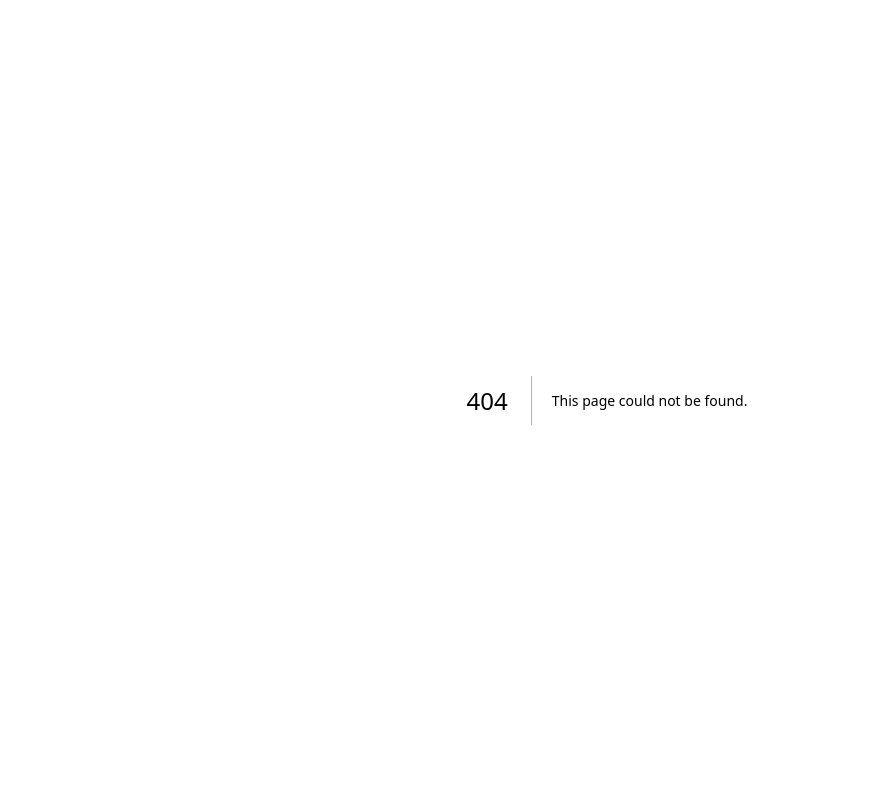
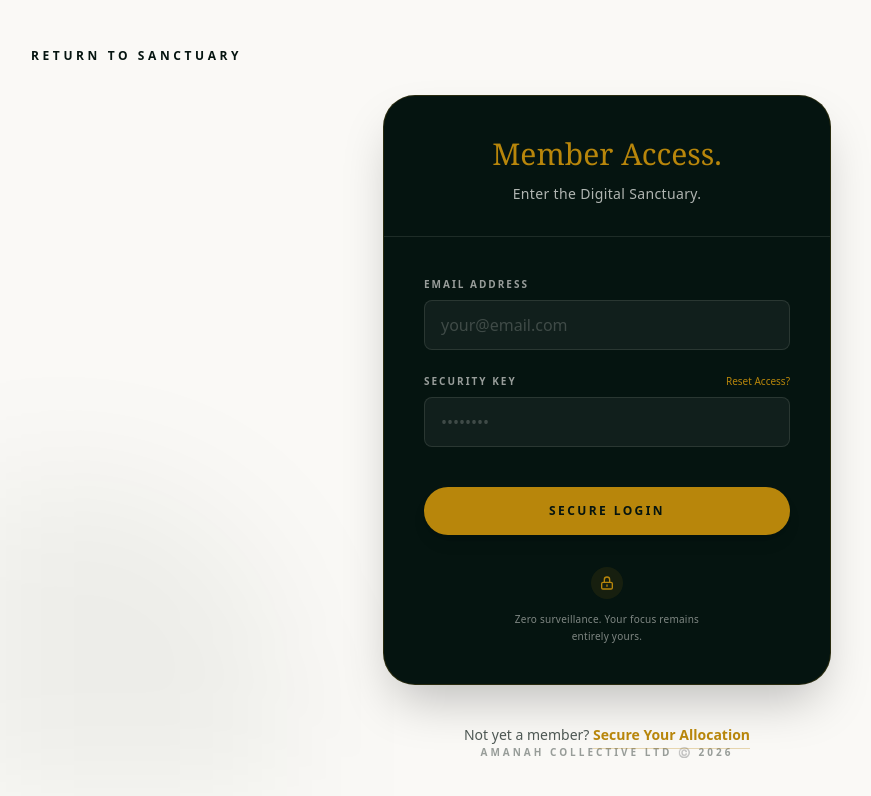
Before and after one commit to amanahco/amanah-web, a Next.js app: page /login in a window 1280 px wide. Before the commit this address had no page. Shown: the top 796 px of the page, without its empty margins (33-904 px from the left). Built offline with nearby package versions, Linux system fonts and the light colour scheme.

Commit message:
UI: Added Member Access/Login page with a privacy-first design, featuring a secure login form and navigation elements, enhancing user experience and accessibility.

```diff
--- /dev/null
+++ b/app/login/page.tsx
@@ -0,0 +1,101 @@
+/**
+ * UI: Amanah Web Storefront - Member Access / Login
+ * Description: The secure, zero-tracking gateway to the digital sanctuary.
+ * STRICT PROTOCOL APPLIED: UK English only. Pure Islamic terminology. Privacy-first architecture.
+ * Amanah Collective Ltd ©️ 2026
+ */
+
+import React from 'react';
+import Link from 'next/link';
+
+export default function MemberAccess() {
+  return (
+    <main className="min-h-screen bg-[#FAF9F6] flex flex-col items-center justify-center py-12 px-6 md:px-12 font-sans text-[#051410] overflow-x-hidden relative">
+
+      {/* Background Subtle Elements */}
+      <div className="absolute top-0 right-0 w-64 h-64 bg-[#B8860B]/5 rounded-bl-[200px] blur-3xl pointer-events-none"></div>
+      <div className="absolute bottom-0 left-0 w-80 h-80 bg-[#051410]/5 rounded-tr-[200px] blur-3xl pointer-events-none"></div>
+
+      {/* Elegant Top Navigation */}
+      <nav className="absolute top-0 w-full max-w-6xl flex justify-between items-center pt-12 uppercase text-[10px] md:text-xs font-bold tracking-[0.2em]">
+         <Link href="/" className="text-[#051410] tracking-[0.3em] hover:text-[#B8860B] transition-colors duration-300">
+           Return to Sanctuary
+         </Link>
+      </nav>
+
+      {/* Login Fortress Card */}
+      <div className="w-full max-w-md bg-[#051410] rounded-[2rem] shadow-2xl overflow-hidden border border-[#B8860B]/20 relative z-10 mt-10">
+
+        {/* Card Header */}
+        <div className="p-10 pb-8 text-center border-b border-[#FAF9F6]/10">
+          <h1 className="text-3xl font-serif text-[#B8860B] mb-3">Member Access.</h1>
+          <p className="text-[#FAF9F6]/70 text-sm tracking-wide">Enter the Digital Sanctuary.</p>
+        </div>
+
+        {/* Form Section */}
+        <div className="p-10">
+          <form className="flex flex-col gap-6">
+
+            <div className="flex flex-col gap-2">
+              <label htmlFor="email" className="text-[#FAF9F6]/60 text-[10px] font-bold tracking-[0.2em] uppercase">Email Address</label>
+              <input
+                type="email"
+                id="email"
+                placeholder="your@email.com"
+                className="w-full bg-[#FAF9F6]/5 border border-[#FAF9F6]/10 text-[#FAF9F6] px-4 py-3 rounded-lg focus:outline-none focus:border-[#B8860B] transition-colors duration-300 placeholder-[#FAF9F6]/20"
+                required
+              />
+            </div>
+
+            <div className="flex flex-col gap-2">
+              <div className="flex justify-between items-center">
+                <label htmlFor="password" className="text-[#FAF9F6]/60 text-[10px] font-bold tracking-[0.2em] uppercase">Security Key</label>
+                <a href="#" className="text-[#B8860B] text-[10px] hover:text-[#FAF9F6] transition-colors duration-300">Reset Access?</a>
+              </div>
+              <input
+                type="password"
+                id="password"
+                placeholder="••••••••"
+                className="w-full bg-[#FAF9F6]/5 border border-[#FAF9F6]/10 text-[#FAF9F6] px-4 py-3 rounded-lg focus:outline-none focus:border-[#B8860B] transition-colors duration-300 placeholder-[#FAF9F6]/20"
+                required
+              />
+            </div>
+
+            <button
+              type="submit"
+              className="mt-4 w-full bg-[#B8860B] text-[#051410] py-4 rounded-full text-[10px] md:text-xs font-bold tracking-[0.2em] uppercase hover:bg-[#FAF9F6] transition-colors duration-300 shadow-lg"
+            >
+              Secure Login
+            </button>
+
+          </form>
+
+          {/* Privacy Guarantee */}
+          <div className="mt-8 text-center flex flex-col items-center gap-3">
+             <span className="flex items-center justify-center w-8 h-8 rounded-full bg-[#B8860B]/10 text-[#B8860B]">
+               <svg className="w-4 h-4" fill="none" stroke="currentColor" viewBox="0 0 24 24"><path strokeLinecap="round" strokeLinejoin="round" strokeWidth="2" d="M12 15v2m-6 4h12a2 2 0 002-2v-6a2 2 0 00-2-2H6a2 2 0 00-2 2v6a2 2 0 002 2zm10-10V7a4 4 0 00-8 0v4h8z"></path></svg>
+             </span>
+             <p className="text-[#FAF9F6]/50 text-[10px] tracking-wide max-w-[200px] leading-relaxed">
+               Zero surveillance. Your focus remains entirely yours.
+             </p>
+          </div>
+        </div>
+      </div>
+
+      {/* Registration Call to Action */}
+      <div className="mt-10 text-center relative z-10">
+        <p className="text-[#051410]/70 text-sm">
+          Not yet a member? <Link href="/hardware" className="text-[#B8860B] font-bold hover:text-[#051410] transition-colors duration-300 border-b border-[#B8860B]/30 pb-1">Secure Your Allocation</Link>
+        </p>
+      </div>
+
+      {/* Official Footer */}
+      <footer className="absolute bottom-10 text-center w-full max-w-6xl">
+        <p className="text-[10px] font-bold tracking-[0.3em] text-[#051410]/40 uppercase">
+          Amanah Collective Ltd ©️ 2026
+        </p>
+      </footer>
+
+    </main>
+  );
+}
```
